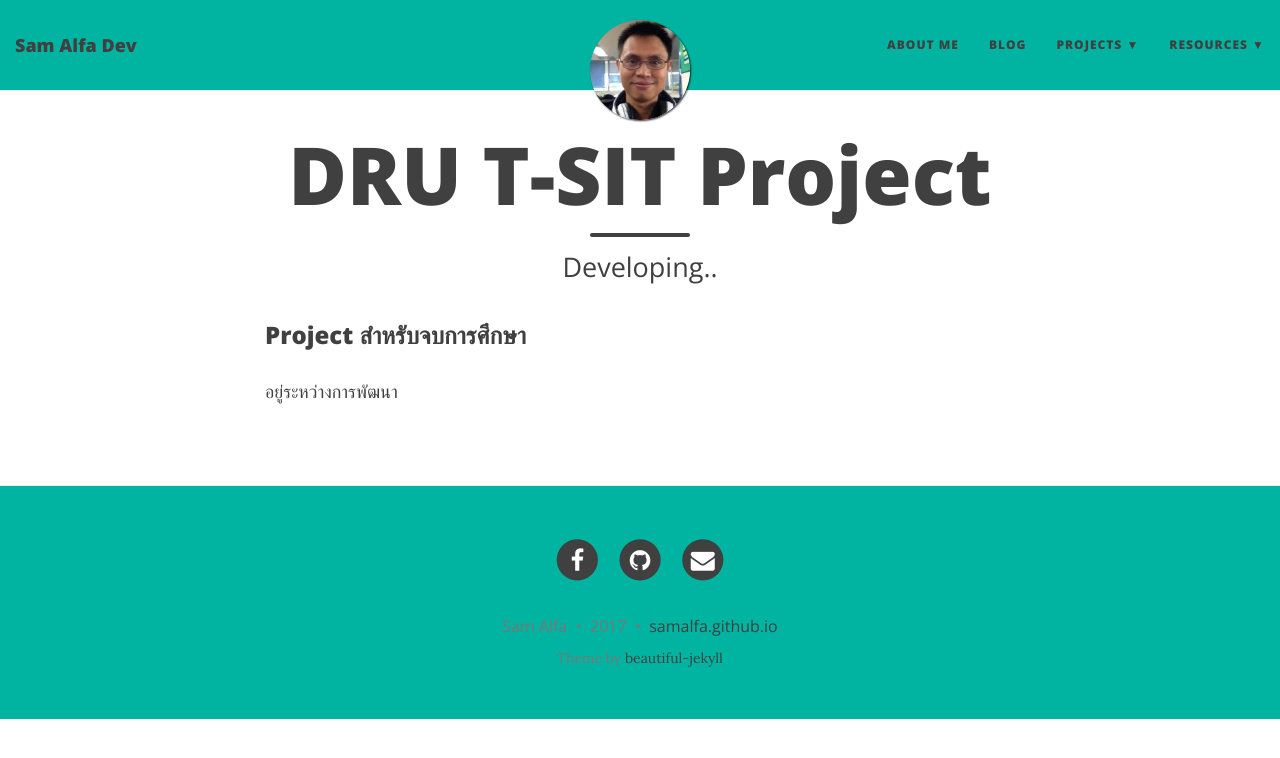
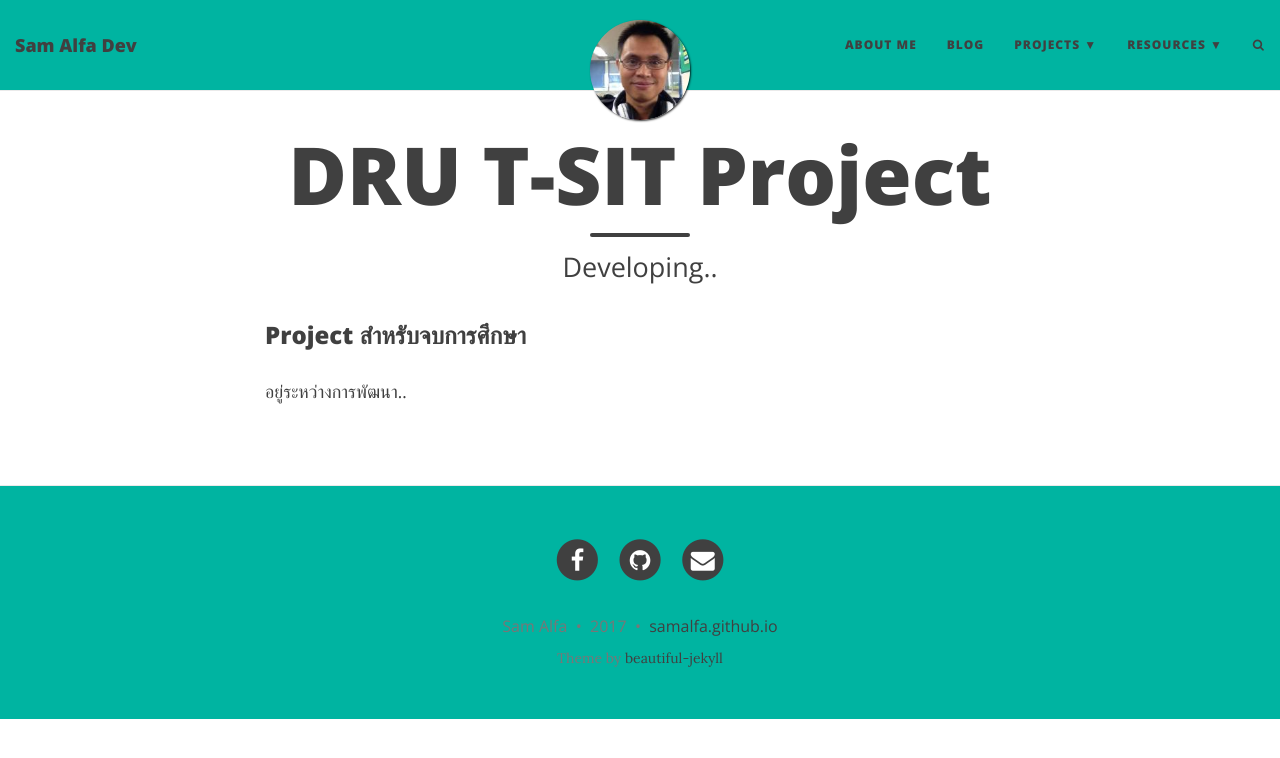
Before and after one commit to samalfa/samalfa.github.io, a Jekyll site: the page built from developing.md, in a window 1280 px wide. Shown: the top 758 px of the page. Built offline with Jekyll 4.4.1, drawn with Linux system fonts in a browser that asks for light colours; nearby versions of some CDN libraries.

Commit message:
Add Google Custom Search

```diff
--- a/_config.yml
+++ b/_config.yml
@@ -34,6 +34,7 @@ navbar-links:
     - Learn markdown: "http://www.markdowntutorial.com/"
     - GitHub Pages: "https://pages.github.com/"
 
+nav-search: search
 # Image to show in the navigation bar - image must be a square (width = height)
 # Remove this parameter if you don't want an image in the navbar
 avatar: "/img/avatar-icon-samalfa.png"
--- a/_includes/nav.html
+++ b/_includes/nav.html
@@ -34,6 +34,12 @@
           </li>
         {% endif %}
         {% endfor %}
+          <li>
+            <a href="/search" class="nav-search-link" title="Search">
+              <span class="fa fa-search nav-search-icon"></span>
+            <span class="nav-search-text">Search</span>
+            </a>
+          </li>
       </ul>
     </div>
 
--- a/css/main.css
+++ b/css/main.css
@@ -201,6 +201,23 @@ img {
 
   .navbar-custom .avatar-container  .avatar-img {
     width: 100%;
+  }
+}
+
+
+/*Google Custom Search*/
+.nav-search-link .nav-search-icon {
+  display: none;
+}
+.nav-search-link .nav-search-text {
+  display: inline;
+}
+@media only screen and (min-width: 768px) {
+  .nav-search-link .nav-search-icon {
+    display: inline;
+  }
+  .nav-search-link .nav-search-text {
+    display: none;
   }
 }
 
--- a/developing.md
+++ b/developing.md
@@ -5,4 +5,4 @@ subtitle: Developing..
 ---
 
 ### Project สำหรับจบการศึกษา
-อยู่ระหว่างการพัฒนา
+อยู่ระหว่างการพัฒนา..
```
Also changed, not shown: search.md (added, +24 -0 lines), 1 other file.
